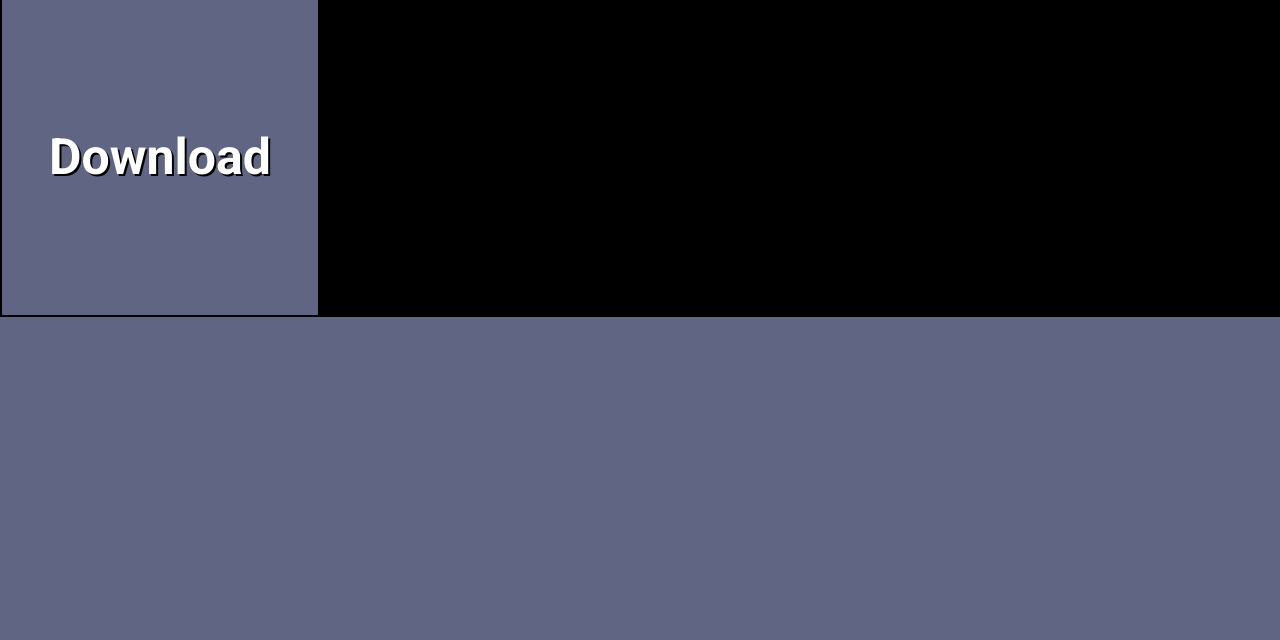
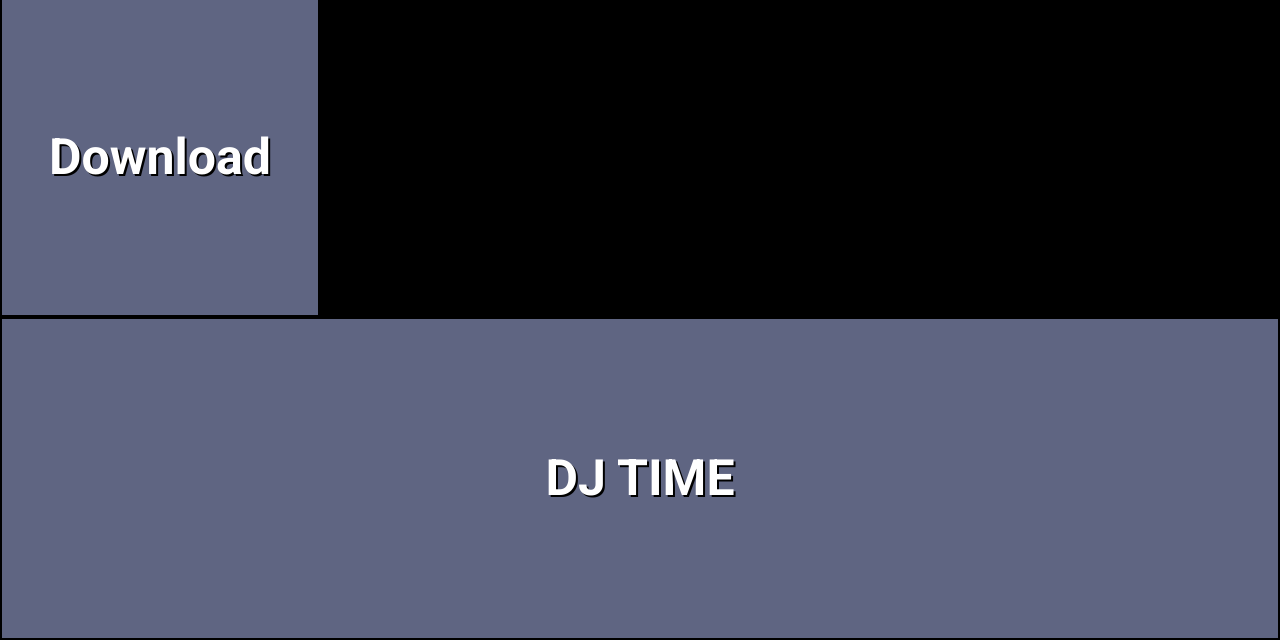
Before and after one commit to STulling/Biermuur, a Flask app: page / in a window 1280 px wide. Shown: the part 2930-3570 px from the top of the page. Before the commit the page ends 3247 px from the top, so only its background shows below. Run offline with Flask 2, Linux system fonts and the light colour scheme; parts of the project's set-up code (start-up, migrations or seed data) failed here and were passed over.

Commit message:
Add jank

```diff
--- a/main.py
+++ b/main.py
@@ -7,6 +7,7 @@ import video
 import display
 import sys
 import os
+import DJ
 
 app = Flask(__name__)
 process = None
@@ -58,6 +59,8 @@ def index():
             setAction(display.boxes, ())
         elif request.form.get('video'):
             setAction(video.playVideo, ())
+        elif request.form.get('dj'):
+            setAction(DJ.loop, ())
         elif request.form.get('shuffle') and request.form.get('playlist'):
             setAction(music.shuffleplaylist, (request.form.get('playlist'),))
         elif request.form.get('download') and request.form.get('playlist') and request.form.get('song'):
--- a/templates/index.html
+++ b/templates/index.html
@@ -77,6 +77,9 @@
             <button class="box box1-1" type="submit" name="download" value="1">
                 Download
             </button>
+            <button class="box box4-1" type="submit" name="dj" value="1">
+                DJ TIME
+            </button>
         </form>
     </body>
     <footer>
```
